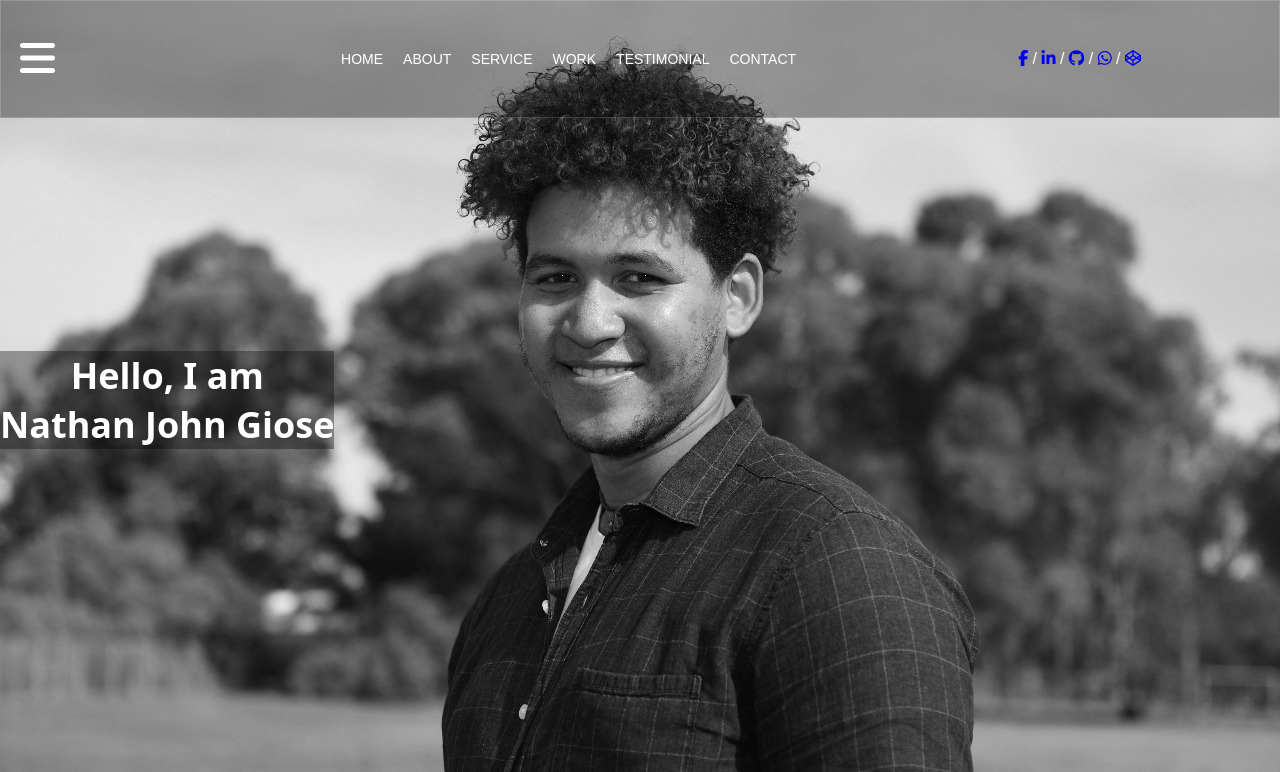
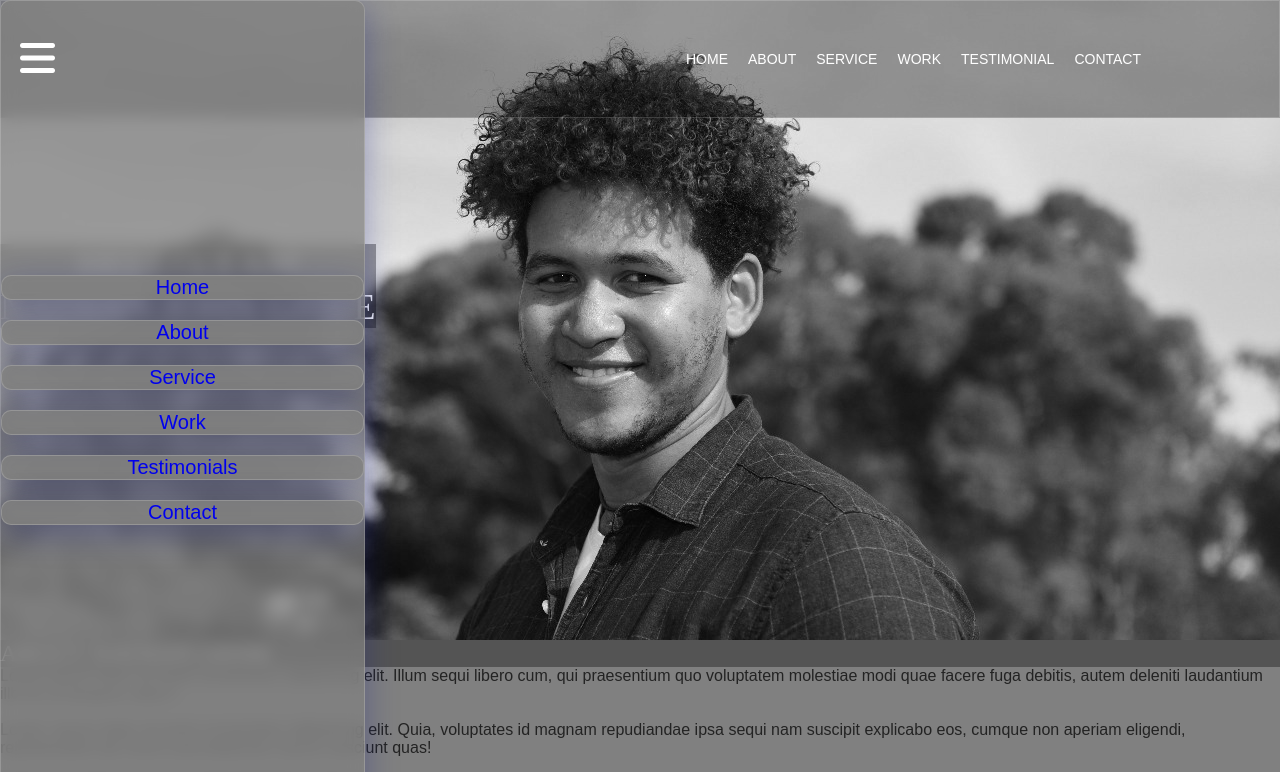
Before and after one commit to nathangiose/Portfolio2, a plain HTML site: page Index.html in a window 1280 px wide. Both pictures are taken after a click on the button 37 px from the left and 58 px from the top of the page. Shown: the top 772 px of the page. Drawn offline with nearby package versions, Linux system fonts and the light colour scheme.

Commit message:
second commit

```diff
--- a/Index.html
+++ b/Index.html
@@ -36,26 +36,33 @@ href="https://cdnjs.cloudflare.com/ajax/libs/OwlCarousel2/2.3.4/assets/owl.theme
     <nav class="navigationbar">
         <ul class="navigationbar-links">
 
-            <li class="navigationbar-link">
-                <a href="/html/about.html" class="navbar-anchor">Home</a>
-              </li>
+            <button class="round"><li class="navigationbar-link">
+                <a href="#section1" class="navbar-anchor">Home</a>
+              </li></button>
 
-          <li class="navigationbar-link">
-            <a href="/html/about.html" class="navbar-anchor">About</a>
-          </li>
+          <button class="round"><li class="navigationbar-link">
+            <a href="#section2" class="navbar-anchor">About</a>
+          </li></button>
 
-          <li class="navigationbar-link">
-            <a href="/html/portfolio.html" class="navbar-anchor">Portfolio</a>
-          </li>
-          <li class="navigationbar-link">
-            <a href="/html/testimonials.html" class="navbar-anchor"
-              >Testimonials</a
-            >
-          </li>
-          <li class="navigationbar-link">
-            <a href="/html/contact.html" class="navbar-anchor">Contact</a>
-          </li>
+          <button class="round"><li class="navigationbar-link">
+            <a href="#section3" class="navbar-anchor">Service</a>
+          </li></button>
+
+          <button class="round"><li class="navigationbar-link">
+            <a href="#section4" class="navbar-anchor">Work</a>
+          </li></button>
+
+          <button class="round"><li class="navigationbar-link">
+            <a href="#section5" class="navbar-anchor"
+              >Testimonials</a>
+          </li></button>
+
+          <button class="round"><li class="navigationbar-link">
+            <a href="#section6" class="navbar-anchor">Contact</a>
+          </li></button>
+
         </ul>
+        <!-- Burger button -->
         <button class="navigationbar-button" onclick="toggleNavbar()">
           <i class="fas fa-bars"></i>
         </button>
@@ -68,21 +75,23 @@ href="https://cdnjs.cloudflare.com/ajax/libs/OwlCarousel2/2.3.4/assets/owl.theme
         <li class="navbar-links"><a href="#section5">Testimonial</a></li>
         <li class="navbar-links"><a href="#section6">Contact</a></li>
       </ul>
-    <div class="fAicons">
-        <a href="https://touch.facebook.com/nathan.giose.1"><i class="fab fa-facebook-f" id="facebook"></i></a> /
-        <a href="https://www.linkedin.com/in/nathangiose"><i class="fab fa-linkedin-in" id="linkedin"></i></a> /
-        <a href="https://github.com/search?q=nathangiose%2F"><i class="fab fa-github" id="github"></i></a> /
-        <a href="https://wa.me/qr/K2N5XPEP2MVCM1"><i class="fab fa-whatsapp" id="whatsapp"></i></a> /
-        <a href="https://codepen.io/nathangiose"><i class="fab fa-codepen" id="codepen"></i></a>
-
-    </div>
 
 
-</nav>
-<!-- Home Page -->
-<section id="section1">
-    <div id="page1">
-        <h1>Hello, I am <br>Nathan John Giose </h1>
+    </nav>
+
+
+    <!-- Home Page -->
+    <section id="section1">
+      <div id="page1">
+        <h1>Hello, I am <br> Nathan John Giose</h1>
+        <div class="fAicons">
+            <a href="https://touch.facebook.com/nathan.giose.1" target="_blank"><i class="fab fa-facebook-f" id="facebook"></i></a> /
+            <a href="https://www.linkedin.com/in/nathangiose" target="_blank"><i class="fab fa-linkedin-in" id="linkedin"></i></a> /
+            <a href="https://github.com/search?q=nathangiose%2F" target="_blank"><i class="fab fa-github" id="github"></i></a> /
+            <a href="https://wa.me/qr/K2N5XPEP2MVCM1" target="_blank"><i class="fab fa-whatsapp" id="whatsapp"></i></a> /
+            <a href="https://codepen.io/nathangiose" target="_blank"><i class="fab fa-codepen" id="codepen"></i></a>
+
+        </div>
         <div class="header1">
 
 
@@ -491,6 +500,7 @@ href="https://cdnjs.cloudflare.com/ajax/libs/OwlCarousel2/2.3.4/assets/owl.theme
     </div>
 </section>
 <script src="/Scripts/Heading1.js"></script>
+<script src="/Scripts/head1.js"></script>
 
 </body>
 </html>
--- a/Scripts/Heading1.js
+++ b/Scripts/Heading1.js
@@ -1,3 +1,3 @@
 function toggleNavbar() {
-    document.getElementsByClassName("navbar-links")[0].classList.toggle("active");
+    document.getElementsByClassName("navigationbar-links")[0].classList.toggle("active");
   }
--- /dev/null
+++ b/Scripts/head1.js
@@ -0,0 +1,8 @@
+var splitText = new SplitText('h1', {type: 'chars'});
+
+var tl = gsap.timeline();
+
+
+tl
+	.from(splitText.chars, {duration: .5, opacity: 0, stagger: .125,  ease: 'power1. In'})
+	.to(splitText.chars, {duration: .25, opacity: 0, stagger: .125,  ease: 'power3. inOut'}, '+=3');
--- a/Styles/body.css
+++ b/Styles/body.css
@@ -2,14 +2,22 @@
     box-sizing: border-box;
     margin: 0;
     padding: 0;
+    /* max-height: 100vh; */
 
 }
 body {
+    /* align-items: center;
+	background-color: #808080;
+	color: white;
+	/* display: flex; */
+	/* height: 100%;
+	justify-content: center; */
+
 
     background-color: gray;
     font-family:sans-serif;
     color: #232323;
-    height: 100vh;
+    height: 80vh;
 }
 
 #section1 {
@@ -55,4 +63,10 @@ h1 {
     padding: 10px 10%;
     justify-content: space-between;
      */
+
+    font-family: Oswald, san-serif;
+    font-weight: 200;
+    letter-spacing: .02em;
+    text-transform: uppercase;
+
 }
--- a/Styles/navigation.css
+++ b/Styles/navigation.css
@@ -1,15 +1,25 @@
+
 .navigationbar {
 
-        margin: 0;
-        padding: 0;
-        box-sizing: border-box;
-        text-decoration: none;
+  margin: 0;
+  padding: 0;
+  box-sizing: border-box;
+
 
 }
 
+.navbar-anchor{
+  text-decoration: none;
+  font-size: 20px;
+}
+
+.navbar-anchor:hover{
+  font-size: 25px;
+}
 .navigationbar-links {
     display: flex;
     list-style-type: none;
+
     flex-direction: column;
     border-right-color: white;
     border-right-style: solid;
@@ -22,10 +32,18 @@
     height: 100vh;
     justify-content: center;
     align-items: column;
+    /* float: right; */
     text-transform: uppercase;
     gap: 20px;
     font-family: sans-serif;
     transition: all 0.3s linear;
+    /* glass color */
+    background: rgba( 128, 128, 128, 0.75 );
+box-shadow: 0 8px 32px 0 rgba( 31, 38, 135, 0.37 );
+backdrop-filter: blur( 7.5px );
+-webkit-backdrop-filter: blur( 7.5px );
+border-radius: 10px;
+border: 1px solid rgba( 255, 255, 255, 0.18 );
 }
 
 .navigationbar-links.active {
@@ -49,6 +67,8 @@
       outline: none;
       /* padding: 20px ; */
       background-color: none;
+
+
     }
 
     .landing {
@@ -59,6 +79,7 @@
         -webkit-backdrop-filter: blur(11px);
         border-radius: 10px;
         border: 1px solid rgba(255, 255, 255, 0.18);
+
 
 }
 
@@ -72,3 +93,12 @@
     align-items: flex-end;
     justify-content: flex-end;
   }
+
+  .round {
+    background: rgba( 128, 128, 128, 0.75 );
+box-shadow: 0 8px 32px 0 rgba( 31, 38, 135, 0.37 );
+backdrop-filter: blur( 7.5px );
+-webkit-backdrop-filter: blur( 7.5px );
+border-radius: 10px;
+border: 1px solid rgba( 255, 255, 255, 0.18 );
+  }
```
